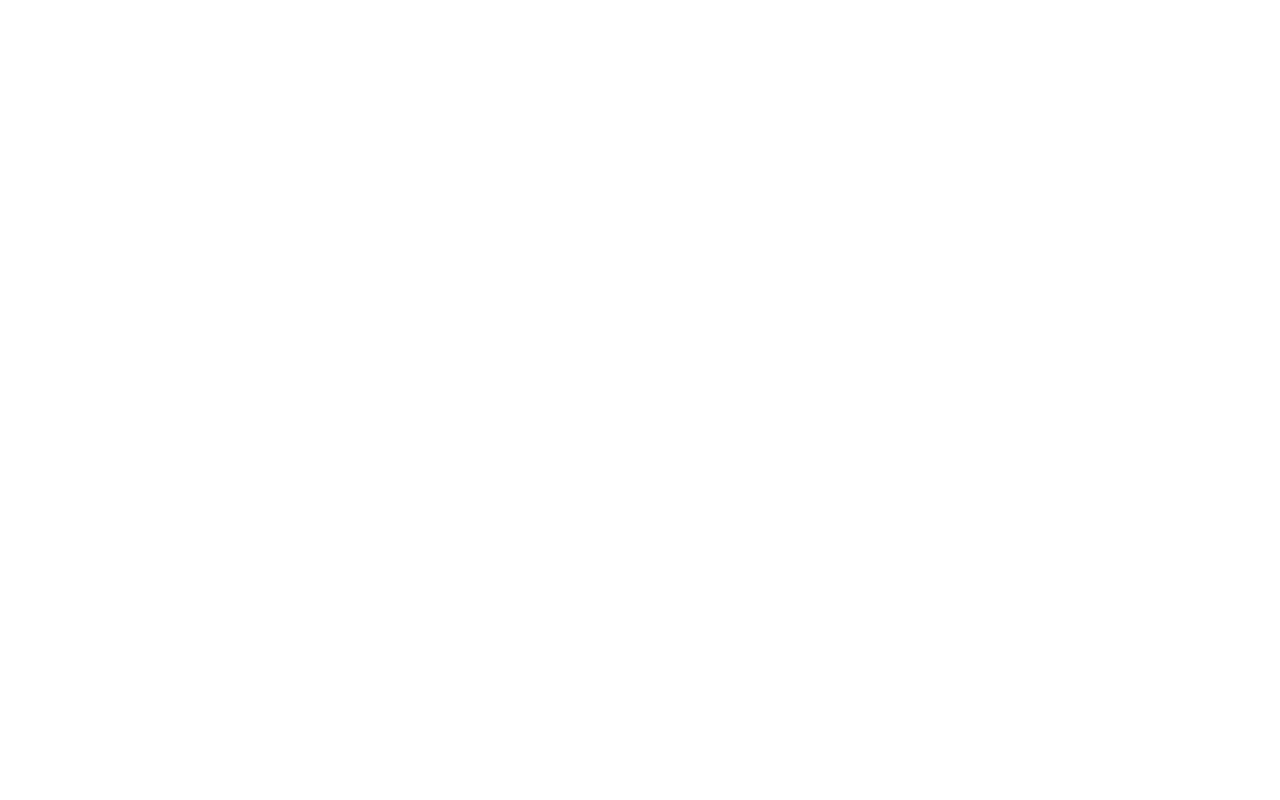
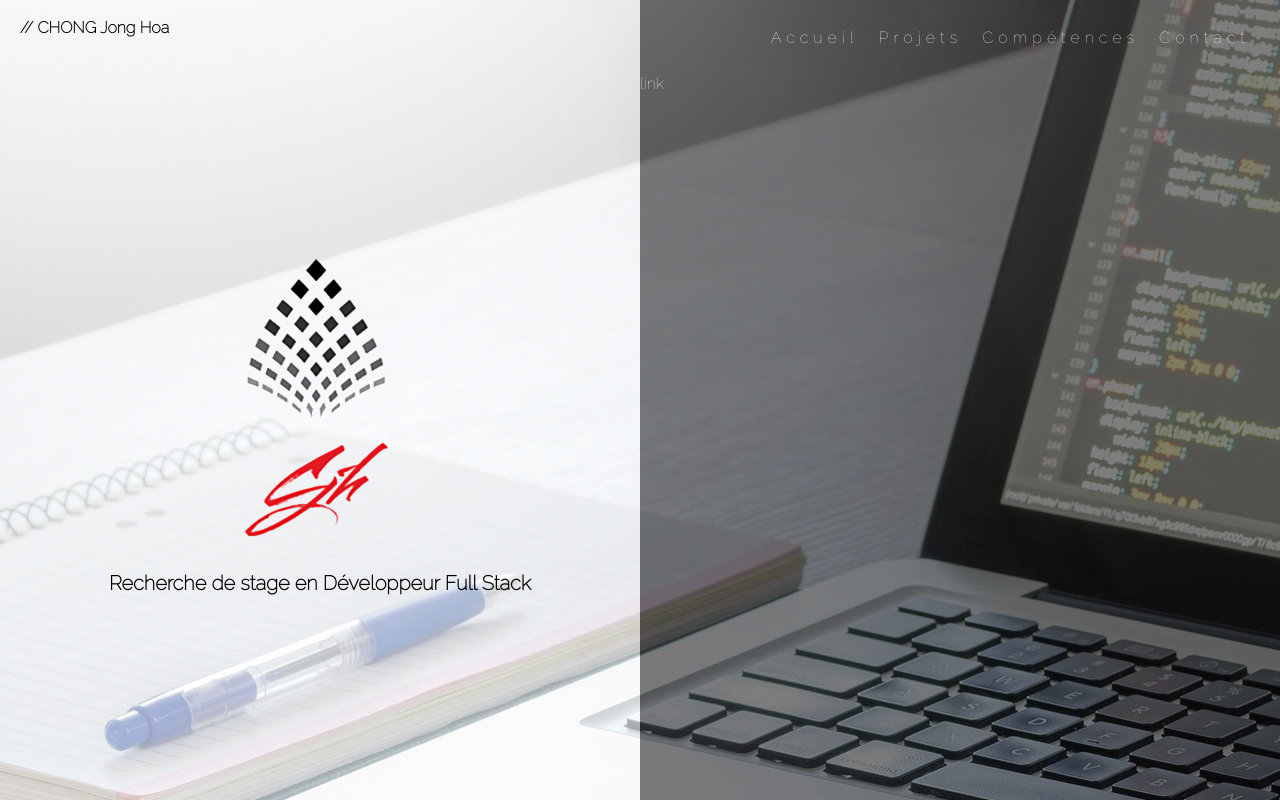
Before and after one commit to JongCHONG/My-Portfolio, a plain HTML site: page index.html in a window 1280 px wide. Drawn offline with Linux system fonts and the light colour scheme.

Commit message:
Porfolio

```diff
--- a/index.html
+++ b/index.html
@@ -9,15 +9,31 @@
     <link rel="preconnect" href="https://fonts.googleapis.com">
     <link rel="preconnect" href="https://fonts.gstatic.com" crossorigin>
     <link href="https://fonts.googleapis.com/css2?family=Raleway:wght@100&display=swap" rel="stylesheet">
-    <title>Développeur web et web mobile</title>
+    <title>Cjh - Développeur web et web mobile</title>
 </head>
 <body>
     <header>
-
     </header>
-
+    <div class="container">
+        <div class="left">
+            <h1>// CHONG Jong Hoa</h1>
+            <div class="logo">
+                <img src="img/logoJong3.png" alt="">
+                <h2>Recherche de stage en Développeur Full Stack</h2>
+            </div>
+        </div>
+        <div class="right">
+            <ul class="nav-bar">
+                <li id="{ Accueil }" onmouseover="mouseOver(`{ Accueil }`)" onmouseout="mouseOut(`Accueil`)">Accueil</li>
+                <li id="{ Projets }" onmouseover="mouseOver(`{ Projets }`)" onmouseout="mouseOut(`Projets`)">Projets</li>
+                <li id="{ Compétences }" onmouseover="mouseOver(`{ Compétences }`)" onmouseout="mouseOut(`Compétences`)">Compétences</li>
+                <li id="{ Contact }" onmouseover="mouseOver(`{ Contact }`)" onmouseout="mouseOut(`Contact`)">Contact</li>
+            </ul>
+            link
+        </div>
+    </div>
     <footer>
-
     </footer>
+    <script src="index.js"></script>
 </body>
 </html>
--- /dev/null
+++ b/index.js
@@ -0,0 +1,6 @@
+function mouseOver(str) {
+    document.getElementById(`${str}`).innerHTML = `${str}`;
+}
+function mouseOut(str) {
+    document.getElementById(`${str}`).innerHTML = `${str}`;
+}
--- a/styles.css
+++ b/styles.css
@@ -1,3 +1,54 @@
+html {
+    height: 100%;
+  }
 body{
-    font-family: 'Raleway', sans-serif;
+    font-family: 'Raleway';
+    background-image: url(img/business-2717063_1920.jpg);
 }
+.nav-bar{
+    display: flex;
+    letter-spacing: 5px;
+    justify-content: end;
+    margin: 20px;
+}
+li{
+    margin: 10px;
+}
+.container {
+    display: flex;
+}
+.right{
+    width: 50%;
+    background-color: rgba(0,0,0,0.5);
+    min-height: 100vh;
+    color: white;
+}
+.left{
+    min-height: 100vh;
+    width: 50%;
+    background-color: rgba(255,255,255,0.5);
+    display: flex;
+}
+h2{
+    color: black;
+    font-weight: bolder;
+    font-size: 20px;
+}
+.logo{
+    flex-direction: column;
+    flex-wrap: wrap;
+    width: 100%;
+    align-content: center;
+    display: flex;
+    margin: auto;
+    text-align: center;
+}
+.logo img{
+    margin: 30px;
+    width: 60%;
+}
+.left h1{
+    position: absolute;
+    margin: 20px;
+    font-weight: bolder;
+}
```
Also changed, not shown: img/logo.png (added), img/logoJong.png (added), img/logoJong2.png (added), img/logoJong3.png (added).
